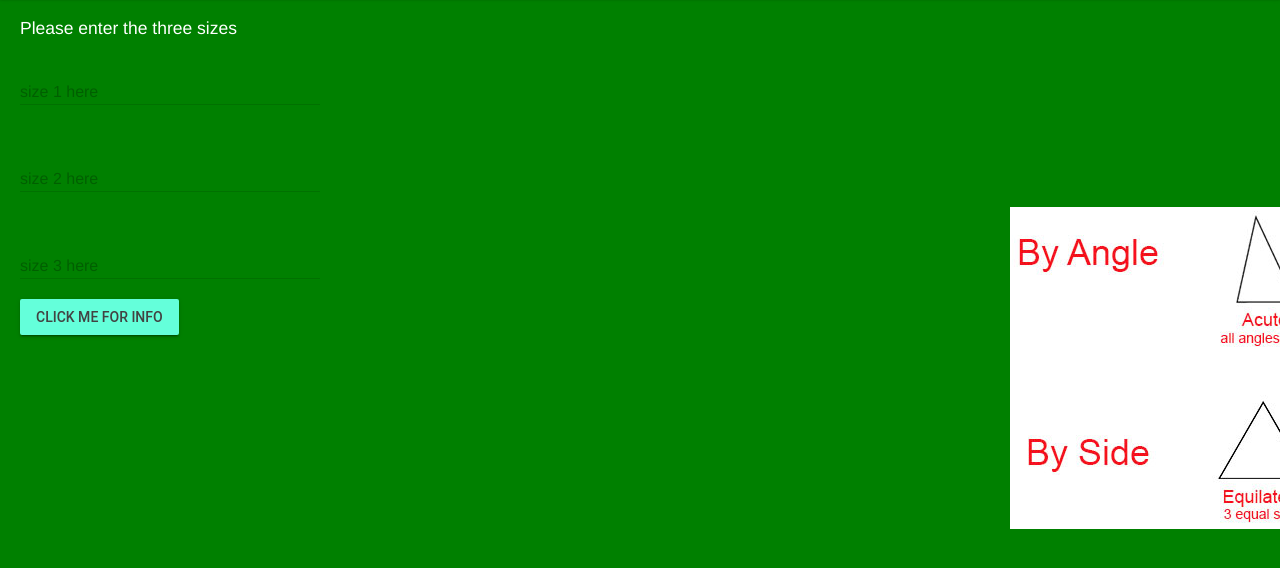
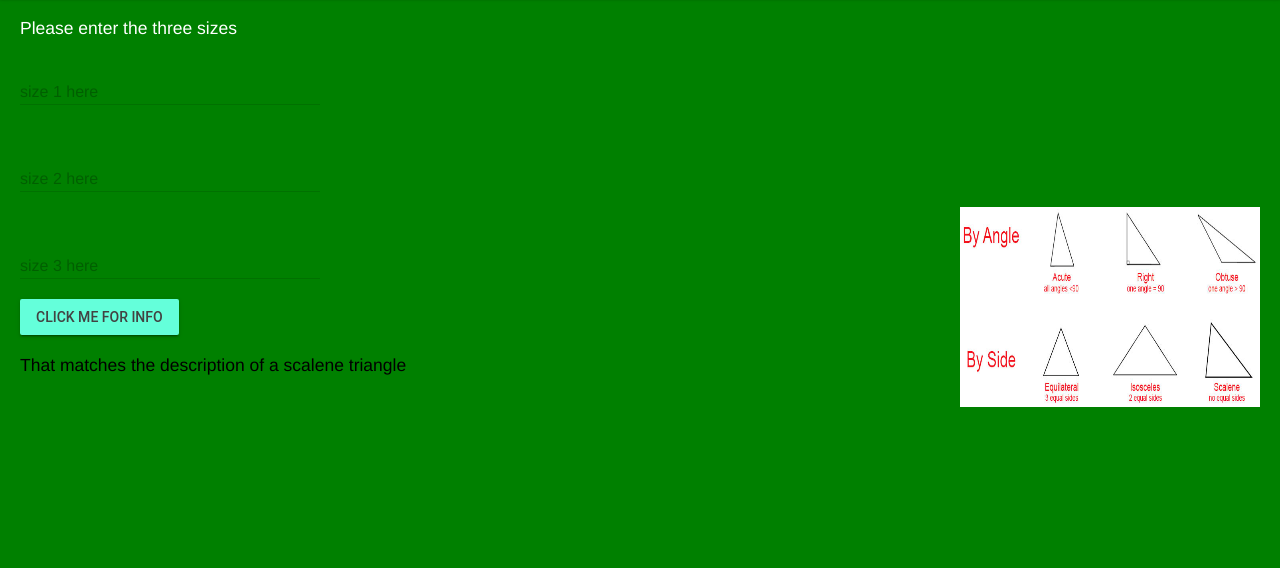
Before and after one commit to MTHS-ICD2O-1-2023/ICD2O-Unit-5-05-Gabriel-Zanardi, a plain HTML site: page index.html in a window 1280 px wide. Both pictures are taken after a click on the button "CLICK ME FOR INFO". Shown: the part 66-634 px from the top of the page. Drawn offline with nearby package versions, Linux system fonts and the light colour scheme.

Commit message:
changes in image size and entered the function for the click of a button

```diff
--- a/css/style.css
+++ b/css/style.css
@@ -31,7 +31,7 @@
 
 .right-image {
   height: auto;
-  width: 250px;
+  width: 300px;
   float: right;
   margin-top: 5cm;
 }
--- a/index.html
+++ b/index.html
@@ -27,7 +27,7 @@
     </header>
     <main class="mdl-layout__content">
       <div class="right-image">
-        <img src="./images/types-of-triangles-cropped.png" alt="the main three types of triangles" />
+        <img src="./images/types-of-triangles-cropped.png" height="200" width="300" alt="the main three types of triangles" />
       </div>
       <div class="page-content">
         Please enter the three sizes
--- a/js/script.js
+++ b/js/script.js
@@ -3,10 +3,13 @@
 // Created by: Gabriel
 // Created on: Mar 2024
 // This file contains the JS functions for index.html
+"use strict"
 
-const lengthAString = document.getElementById("size-one").innerHTML
-const lengthBString = document.getElementById("size-two").innerHTML
-const lengthCString = document.getElementById("size-three").innerHTML
+function myButtonClicked() {
+
+const lengthAString = parseInt(document.getElementById("size-one").value)
+const lengthBString = parseInt(document.getElementById("size-two").value)
+const lengthCString = parseInt(document.getElementById("size-three").value)
 
 const lengthA = parseFloat(lengthAString)
 const lengthB = parseFloat(lengthBString)
@@ -33,7 +36,4 @@
 
 }
 
-console.log(angleA)
-console.log(angleB)
-console.log(angleC)
-console.log(sumOfAngles)
+}
```
